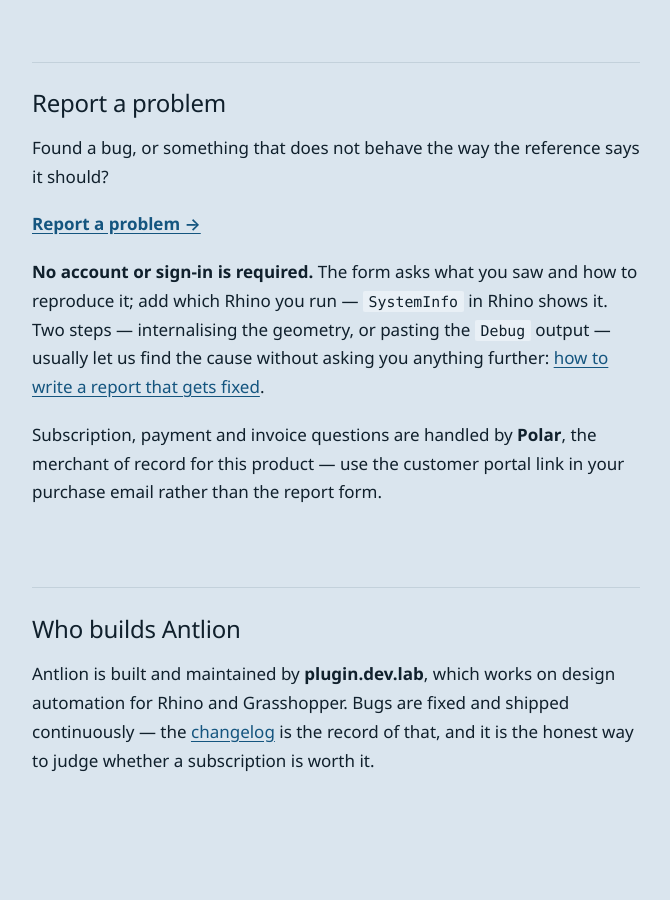
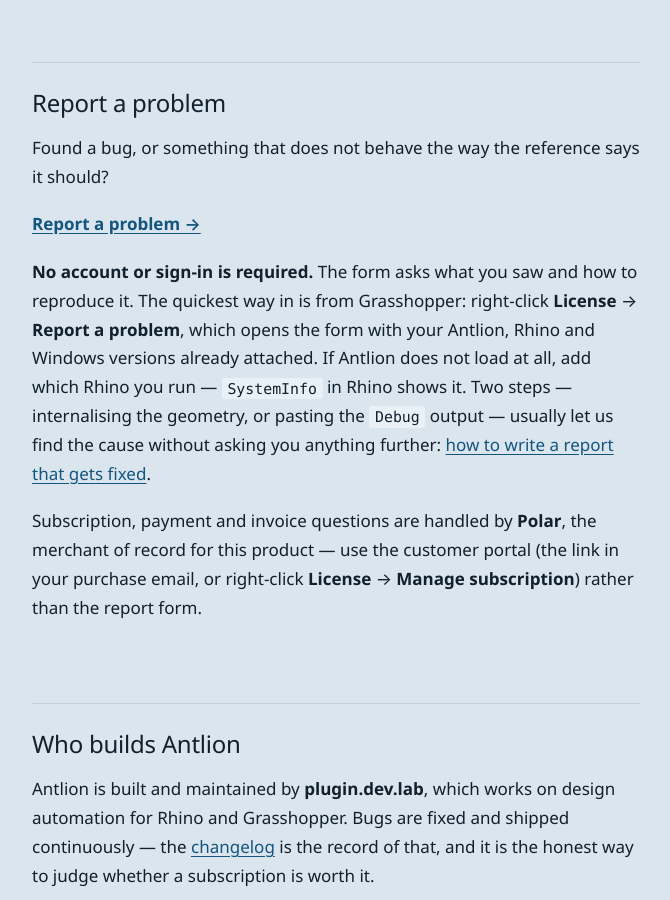
Before and after one commit to plugindevlab/plugindevlab.github.io, a Jekyll site: the page built from antlion/index.md, in a window 1280 px wide and 900 px high, scrolled down 4355 px. Shown: the whole window, without its empty margins (40-710 px from the left). Built offline with Jekyll 4.4.1, drawn with Linux system fonts in a browser that asks for light colours.

Commit message:
Docs: C-value Seat and Tread notes match 1.0.11; report and subscription from the License menu

```diff
--- a/_data/components.overlay.json
+++ b/_data/components.overlay.json
@@ -32,7 +32,7 @@
     "table-section": "Each tier's start point comes from the workbook's 12_INPUT_TIER page as start_mode, start_h and start_v. PREV_TIER, the default for every tier above the first, measures from the outer end of the lower tier's last tread - the edge away from the field - at that tread's top surface, not from its nosing or a railing top. The upper tier's first tread front edge then sits start_h outward (negative when it overhangs the tier below) and start_v up, so start_v alone sets the height between tiers and the lower tier's last riser height is not used. START_LINE, the default for the first tier (tier_index 0), measures from an anchor point on the Base Line - the start line as the axes facet it - so 0, 0 puts the first tread front edge on the Base Line; FOCAL measures from the focal point. Section Plus then moves the whole section outward by the first tier's solid_thickness, which keeps the tiers where they are relative to each other. To take the values off a drawing: start_v is the top of the upper tier's first tread minus the top of the lower tier's last tread, and start_h is the horizontal distance from the lower tier's last tread outer end to the upper tier's first tread front edge, negative toward the field.",
     "sheet-setup": "One Sheet Setup can feed C-value Map, C-value Section Check and Seat Map, but each of them works out its own scale: the most detailed one its drawing fits at on the sheet, rounded up to a multiple of Scale Step. Enter the scale you want as Scale Step - 800 for 1:800 - and a sheet uses exactly that whenever its drawing fits, otherwise the next multiple up. So the three sheets share a scale only when every drawing fits at Scale Step. For a different scale on each, give each component its own Sheet Setup. A scale more detailed than the drawing fits at cannot be forced: choose a larger sheet size instead.",
     "input-panel": "Pick a component, set the tier count, and every value it takes appears in one place with its default already filled in - so you can see what a value is and what a normal one looks like before you commit to it. It is not there to reduce how much you have to wire: almost every input already has a default, and the handful that must be wired carry data from upstream, which no panel can stand in for. The bundle it outputs is locked to the component you picked - wire it into a different one and it says so, rather than quietly filling a port that happens to share a name. A wire always wins over the bundle; a value you typed into a port by right-clicking does not, because whatever wins has to be visible on the canvas. Not every component is on its list - a few take one value or none, and a few take things a panel cannot type.",
-    "c-value-seat": "Railings - vomitory walls included - are obstructions like the row in front, and whichever leaves the least clearance sets the seat's value. A railing the view clears by more than Optimal C-Value does not count while there is a row in front, but with nothing else in front its clearance is still the seat's value. A railing on another tier whose lowest tread is higher than the sightline where the two cross is overhead and is left out; this is judged by height, so it also holds in a bowl assembled from several stands. Near a corner a seat's focus can fall outside the field, on the extension of a goal line for example. There a railing that blocks the view to the focus counts only if it also blocks the view from the same eye to the nearest point of the field - otherwise it stands beside the view, and the next obstruction sets the value.",
-    "c-value-tread": "Railings - vomitory walls included - count the same way as in C-value Seat: whichever of the row in front and a railing leaves the least clearance sets the cell's value, a railing the view clears by more than Optimal C-Value does not count while there is a row in front, a railing on another tier whose lowest tread is higher than the sightline is overhead and left out, and near a corner a railing that blocks the view to a focus outside the field counts only if it also blocks the view to the nearest point of the field. In the front row, with nothing else in front, the railing's clearance is the cell's value. Where a band's center line crosses none of the treads a cut has left in a tier, that tier's cells in the band are NA - no value - rather than a value measured where there is no tread, and the band's section leaves that tier out; a white remark lists those bands, and C-value Seat still gives every seat there its own value."
+    "c-value-seat": "Railings - vomitory walls included - are obstructions like the row in front, and whichever leaves the least clearance sets the seat's value. A railing the view clears by more than Optimal C-Value does not count while someone sits in front. A seat with nobody within 2 m straight ahead - the front row, or a seat behind an empty stretch of row - is graded against the railing or wall in front of it instead: one of its own tier whatever the clearance, one of another tier only when the view clears it by less than Optimal C-Value. With neither, the seat gets no value. A railing on another tier whose lowest tread is higher than the sightline where the two cross is overhead and is left out; this is judged by height, so it also holds in a bowl assembled from several stands. Near a corner a seat's focus can fall outside the field, on the extension of a goal line for example. There a railing that blocks the view to the focus counts only if it also blocks the view from the same eye to the nearest point of the field - otherwise it stands beside the view, and the next obstruction sets the value.",
+    "c-value-tread": "Railings - vomitory walls included - count the same way as in C-value Seat: whichever of the row in front and a railing leaves the least clearance sets the cell's value, a railing the view clears by more than Optimal C-Value does not count while there is a row in front, a railing on another tier whose lowest tread is higher than the sightline is overhead and left out, and near a corner a railing that blocks the view to a focus outside the field counts only if it also blocks the view to the nearest point of the field. In the front row, with nothing else in front, a railing or wall of the cell's own tier sets the value whatever the clearance; one of another tier counts only when the view clears it by less than Optimal C-Value. Where a vomitory opening takes up the middle of a band, the band's front row is measured at the nearest seats of that row rather than over the open passage, against the railing built in front of them. Where a band's center line crosses none of the treads a cut has left in a tier, that tier's cells in the band are NA - no value - rather than a value measured where there is no tread, and the band's section leaves that tier out; a white remark lists those bands, and C-value Seat still gives every seat there its own value."
   }
 }
--- a/_data/stage_notes.yml
+++ b/_data/stage_notes.yml
@@ -25,7 +25,8 @@
   seats.
 
   From here the chain carries the 3D result inside a single bundled port, so the analysis
-  stage needs one wire rather than many.
+  stage needs one wire rather than many. Take it from the railings' result, which carries
+  the rest, and the railings are checked too.
 
 bowl-analysis: |
   Check the design and produce evidence you can put in front of someone.
--- a/antlion/index.md
+++ b/antlion/index.md
@@ -158,15 +158,18 @@
 
 [**Report a problem →**](https://tally.so/r/MepAQM)
 
-**No account or sign-in is required.** The form asks what you saw and how to reproduce it;
-add which Rhino you run — <code translate="no">SystemInfo</code> in Rhino shows it. Two steps — internalising the
+**No account or sign-in is required.** The form asks what you saw and how to reproduce it.
+The quickest way in is from Grasshopper: right-click <strong translate="no">License</strong> →
+<strong translate="no">Report a problem</strong>, which opens the form with your Antlion, Rhino and Windows
+versions already attached. If Antlion does not load at all, add which Rhino you run —
+<code translate="no">SystemInfo</code> in Rhino shows it. Two steps — internalising the
 geometry, or pasting the `Debug` output — usually let us find the cause without asking you
 anything further:
 [how to write a report that gets fixed](troubleshooting/index.md#report-a-problem).
 
 Subscription, payment and invoice questions are handled by **Polar**, the merchant of record
-for this product — use the customer portal link in your purchase email rather than the
-report form.
+for this product — use the customer portal (the link in your purchase email, or right-click
+<strong translate="no">License</strong> → <strong translate="no">Manage subscription</strong>) rather than the report form.
 
 ## Who builds Antlion
 
```
Also changed, not shown: antlion/troubleshooting/index.md (+2 -2 lines), antlion/tutorials/custom-axis.md (+2 -2 lines), _data/components.json.
